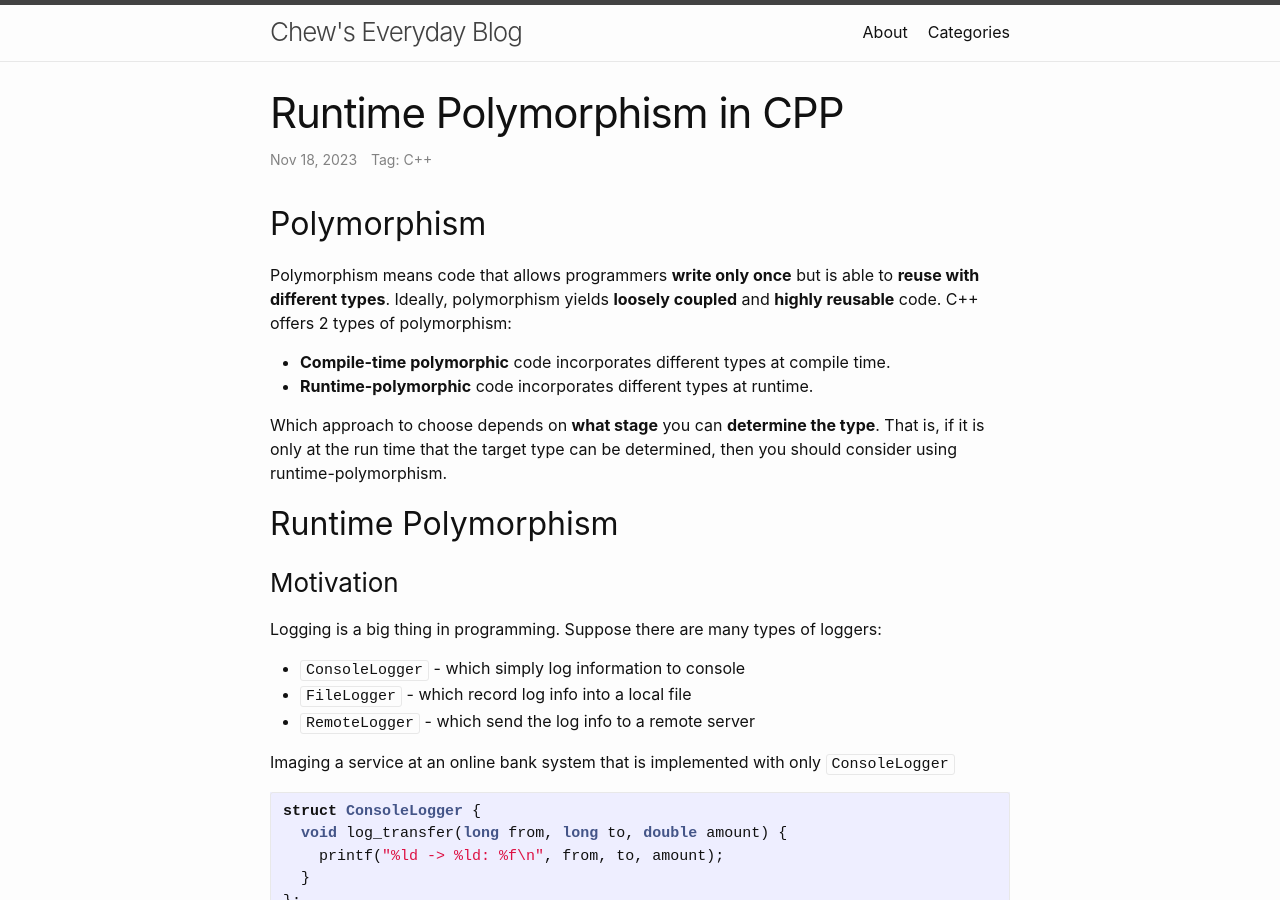
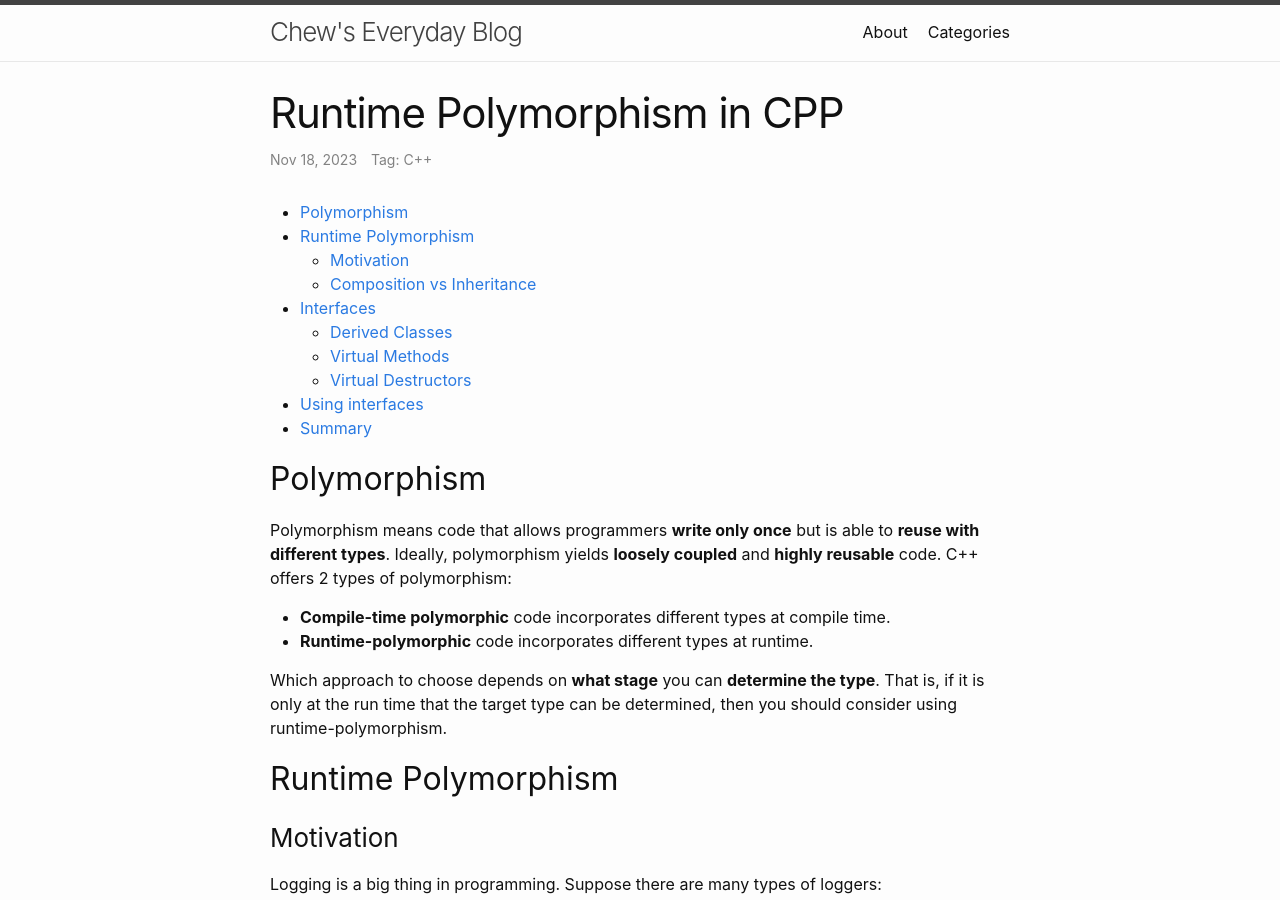
Before and after one commit to ZCLuuuu/zcluuuu.github.io, a Jekyll site: the page built from _posts/2023-11-18-Runtime-Polymorphism-CPP.md, in a window 1280 px wide and 900 px high. Built offline with Jekyll 4.4.1, drawn with Linux system fonts in a browser that asks for light colours.

Commit message:
feat: toc

```diff
--- a/Gemfile
+++ b/Gemfile
@@ -33,3 +33,5 @@ gem "wdm", "~> 0.1.1", :platforms => [:mingw, :x64_mingw, :mswin]
 gem "http_parser.rb", "~> 0.6.0", :platforms => [:jruby]
 
 gem "webrick", "~> 1.8"
+
+gem 'jekyll-toc'
--- a/_config.yml
+++ b/_config.yml
@@ -33,6 +33,8 @@ author: Chew (Qiuyi) Feng
 paginate: 5
 paginate_path: "/page:num/"
 
+markdown: kramdown
+
 # Build settings
 theme: minima
 minima:
@@ -40,6 +42,7 @@ minima:
 plugins:
   - jekyll-feed
   - jekyll-paginate
+  - jekyll-toc
 
 # Exclude from processing.
 # The following items will not be processed, by default.
--- a/_layouts/post.html
+++ b/_layouts/post.html
@@ -2,7 +2,6 @@
 layout: default
 ---
 <article class="post h-entry" itemscope itemtype="http://schema.org/BlogPosting">
-
   <header class="post-header">
     <h1 class="post-title p-name" itemprop="name headline">{{ page.title | escape }}</h1>
     <p class="post-meta">
@@ -24,6 +23,7 @@ layout: default
     </p>
   </header>
 
+
   <div class="post-content e-content" itemprop="articleBody">
     {{ content }}
   </div>
--- a/_posts/2023-11-18-Runtime-Polymorphism-CPP.md
+++ b/_posts/2023-11-18-Runtime-Polymorphism-CPP.md
@@ -4,6 +4,10 @@ title:  "Runtime Polymorphism in CPP"
 categories: [C++]
 description: Pure Virtual Classes as Interfaces, Runtime Polymorphism by Composition
 ---
+
+* TOC
+{:toc}
+
 ## Polymorphism
 Polymorphism means code that allows programmers **write only once** but is able to **reuse with different types**. Ideally, polymorphism yields **loosely coupled** and **highly reusable** code.
 C++ offers 2 types of polymorphism:
```
Also changed, not shown: Gemfile.lock.
